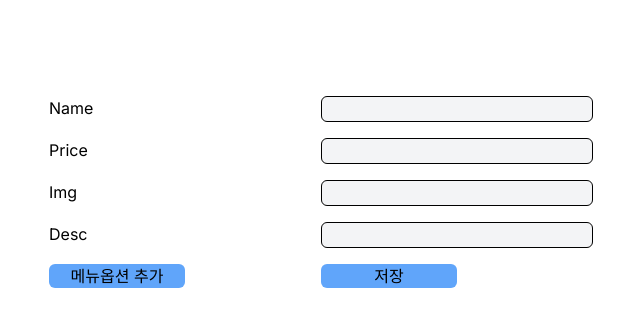
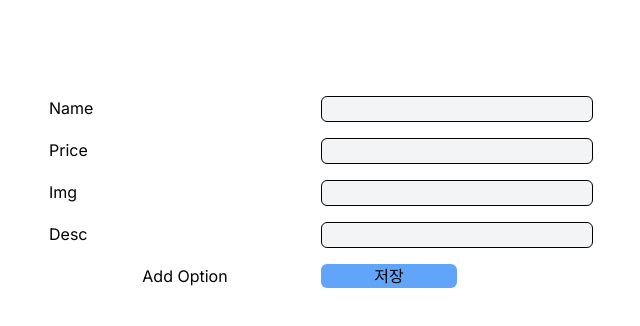
Before and after one commit to SCIT44-1Kumi/bacs, a Next.js app in the folder src/main/frontend/: page /menu/new in a window 1280 px wide. Shown: the top 326 px of the page, without its empty margins (47-687 px from the left). Built offline with nearby package versions, Linux system fonts and the light colour scheme.

Commit message:
메뉴 추가 화면 프론트엔드 작업 2차 완료
Signed-off-by: Hwikun <leah8608@gmail.com>

```diff
--- a/src/main/frontend/pages/menu/new.tsx
+++ b/src/main/frontend/pages/menu/new.tsx
@@ -1,30 +1,36 @@
 
 import axios from "axios";
-import { useForm } from "react-hook-form";
+import { useFieldArray, useForm } from "react-hook-form";
 import { useRouter } from "next/router";
-import { useState } from "react";
+
+type Option = {
+	optionNum: number;
+	optionName: string,
+	optionValue: string,
+	optionPrice: number,
+}
 
 type ICreateMenu = {
 	menuName: string,
 	menuPrice: number,
 	menuImg: string,
 	menuDesc: string,
-	optionName: string,
-	optionValue: string,
-	optionPrice: number,
+	options: Option[],
 }
 const CreateMenuForm = () => {
-	const { register, handleSubmit } = useForm<ICreateMenu>();
+	const { control, register, handleSubmit } = useForm<ICreateMenu>();
+	const { fields, append, remove } = useFieldArray({
+		control,
+		name: 'options', // 폼 필드 배열의 이름
+	});
 	const router = useRouter();
-	const [options, setOptions] = useState<number>(0);
 	const onSubmit = async (data: ICreateMenu) => {
+		console.log(data);
 		await axios.post('/menu/menuForm', {data});
 		await router.push("/");
 		return;
 	}
-	const onClickAddOption = () => {
-		setOptions(perv => perv + 1);
-	}
+
 	return <div>
 		<form onSubmit={handleSubmit(onSubmit)} className={`grid grid-cols-2 place-content-center w-1/2 gap-y-4 `}>
 			<label htmlFor="menuName">Name</label>
@@ -35,19 +41,32 @@ const CreateMenuForm = () => {
 			<input className={`border border-black bg-gray-100 rounded-md`} id={`menuImg`} type="string" {...register("menuImg", { required: false })}/>
 			<label htmlFor="menuDesc">Desc</label>
 			<input className={`border border-black bg-gray-100 rounded-md`} id={`menuDesc`} type="string" {...register("menuDesc", { required: false })}/>
-			<input className={`bg-blue-400 rounded-md w-1/2`} onClick={onClickAddOption} id={`addOption`} type="button" value="메뉴옵션 추가" />
-			{options != 0 && [...Array(options)].map((n, index) => {
-				return (
-					<div key={index} className={`col-span-2 grid grid-cols-2 gap-2 place-items-center border border-gray-300 rounded-md`}>
-						<label htmlFor={`optionName`}>optionName</label>
-						<input className={`bg-gray-100 rounded-md border-black border`} id={`optionName`} {...register("optionName", { required: false })} type="text" />
-						<label htmlFor={`optionValue`}>optionValue</label>
-						<input className={`bg-gray-100 rounded-md border-black border`} id={`optionValue`} {...register("optionValue", { required: false })} type="text" />
-						<label htmlFor={`optionValue`}>optionPrice</label>
-						<input className={`bg-gray-100 rounded-md border-black border`} id={`optionPrice`} {...register("optionPrice", { required: false })} type="number" />
-					</div>
-				)
-			})}
+			<button type="button" onClick={() => append({ optionNum: 0, optionName: '', optionValue: '', optionPrice: 0})}>
+				Add Option
+			</button>
+			{fields && fields.map((field, index) => (
+				<div key={field.id} className={`col-span-2 grid grid-cols-2 gap-2 place-items-center border border-gray-300 rounded-md`}>
+					<label htmlFor={`optionName`}>optionName</label>
+					<input className={`bg-gray-100 rounded-md border-black border`} id={`optionName`} {...register(`options.${index}.optionName`, { required: true})} type="text" />
+					<label htmlFor={`optionValue`}>optionValue</label>
+					<input className={`bg-gray-100 rounded-md border-black border`} id={`optionValue`} {...register(`options.${index}.optionValue`, { required: true})} type="text" />
+					<label htmlFor={`optionValue`}>optionPrice</label>
+					<input className={`bg-gray-100 rounded-md border-black border`} id={`optionPrice`} {...register(`options.${index}.optionPrice`, { required: true})} type="number" />
+					<input type="hidden" {...register(`options.${index}.optionNum`)} />
+					<button className={`bg-red-400 rounded-md text-white px-4`} type="button" onClick={() => remove(index)}>
+						Remove
+					</button>
+				</div>
+			))}
+			{/*<div key={index} className={`col-span-2 grid grid-cols-2 gap-2 place-items-center border border-gray-300 rounded-md`}>*/}
+			{/*	<label htmlFor={`optionName`}>optionName</label>*/}
+			{/*	<input className={`bg-gray-100 rounded-md border-black border`} id={`optionName`} {...register("optionName", { required: false })} type="text" />*/}
+			{/*	<label htmlFor={`optionValue`}>optionValue</label>*/}
+			{/*	<input className={`bg-gray-100 rounded-md border-black border`} id={`optionValue`} {...register("optionValue", { required: false })} type="text" />*/}
+			{/*	<label htmlFor={`optionValue`}>optionPrice</label>*/}
+			{/*	<input className={`bg-gray-100 rounded-md border-black border`} id={`optionPrice`} {...register("optionPrice", { required: false })} type="number" />*/}
+			{/*	<input type="hidden" {...register("optionNum", { required: false })} />*/}
+			{/*</div>*/}
 			<input className={`bg-blue-400 rounded-md w-1/2`} id={`submit`} type="submit" value="저장" />
 		</form>
 	</div>
```
